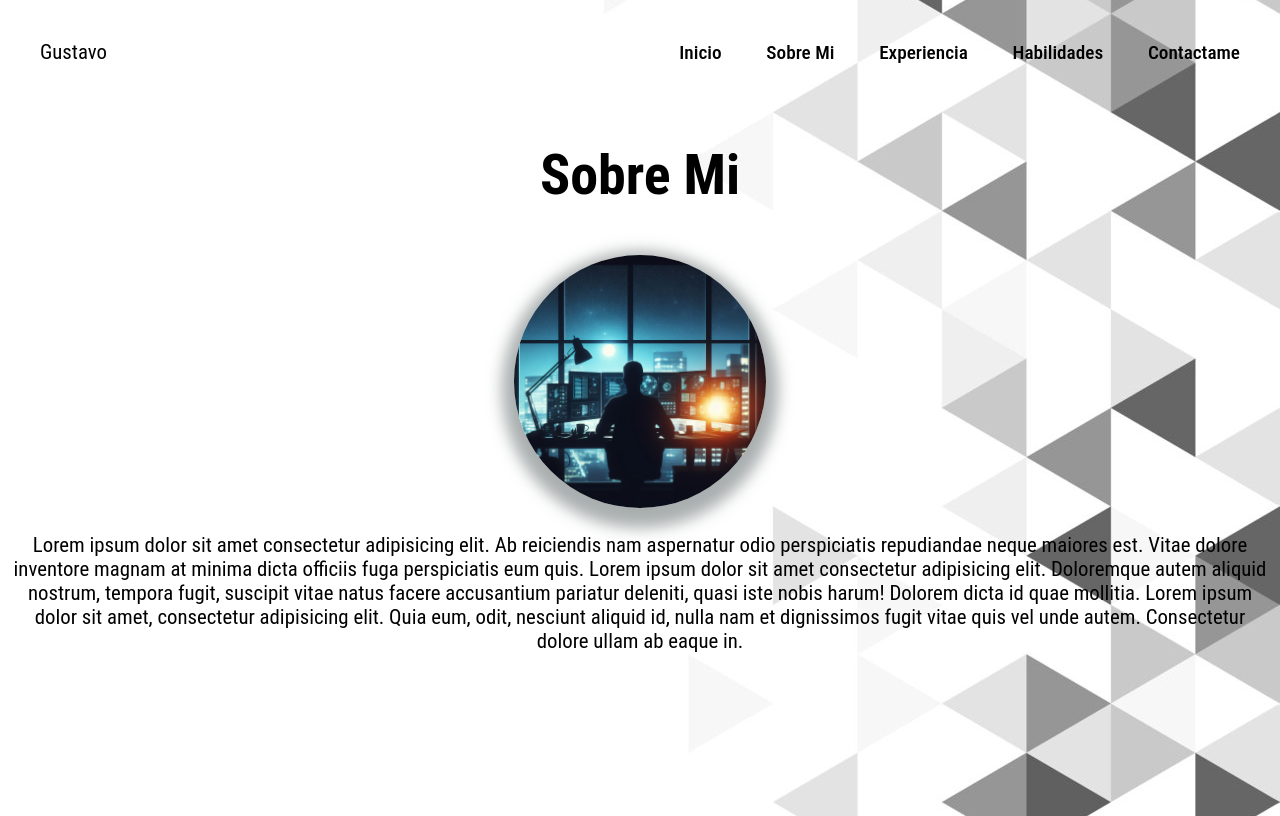
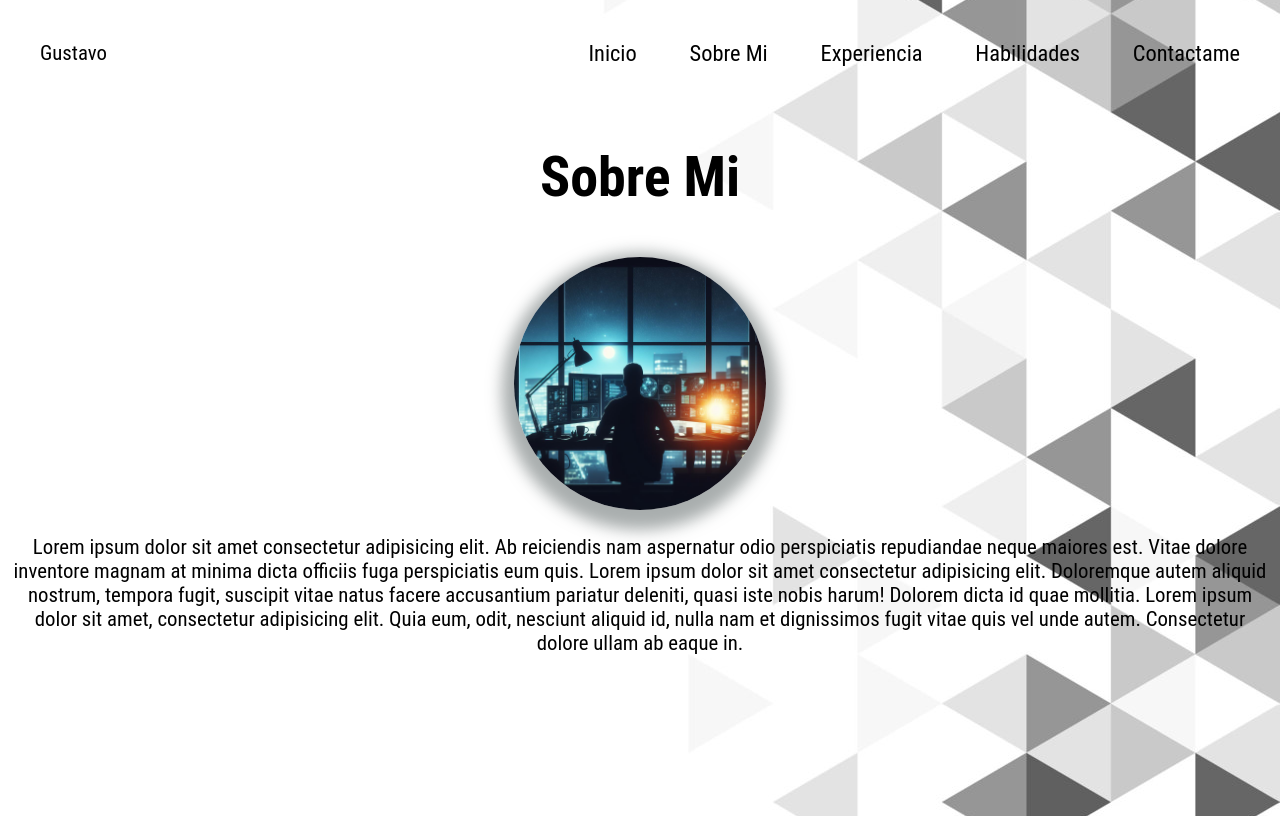
Before and after one commit to gvstavorin/myportafolio, a plain HTML site: page pages/sobre-mi.html in a window 1280 px wide. Drawn offline with nearby package versions, Linux system fonts and the light colour scheme.

Commit message:
Correcion de menu navbar buton

```diff
--- a/src/css/style.css
+++ b/src/css/style.css
@@ -12,14 +12,13 @@ header {
   justify-content: space-between;
   margin: 2rem;
   font-size: 1.3rem;
+
 }
 
 .navbar a {
-  font-size: 1.2rem;
+  font-size: 1.4rem;
   color: black;
-  font-weight: 500;
-  margin-left: 2.5rem;
-  transition: 0.5s;
+  margin-left:3rem;
 }
 .navbar a:hover {
   color: #8a8a8a;
--- a/src/js/main.js
+++ b/src/js/main.js
@@ -1,4 +1,5 @@
 const nav = document.querySelector("#navbar");
+
 const abrir = document.querySelector("#abrir");
 const cerrar = document.querySelector("#cerrar");
 
@@ -9,7 +10,21 @@ abrir.addEventListener("click",()=>{
     nav.classList.add("visible");
 })
 
+abrir.addEventListener('touchstart', ()=>{
+
+    nav.classList.add("visible");
+});
+
+
+
+
 cerrar.addEventListener("click",()=>{
 
     nav.classList.remove("visible");
 })
+
+
+cerrar.addEventListener("touchstart",()=>{
+
+    nav.classList.remove("visible");
+})
```
Also changed, not shown: index.html (+0 -1 lines).
